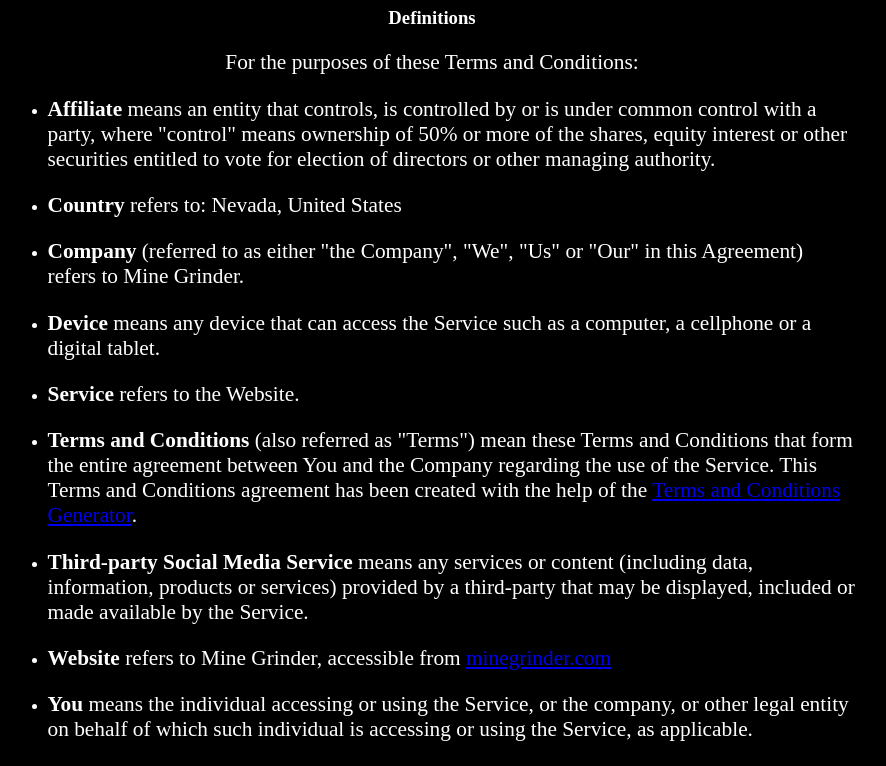
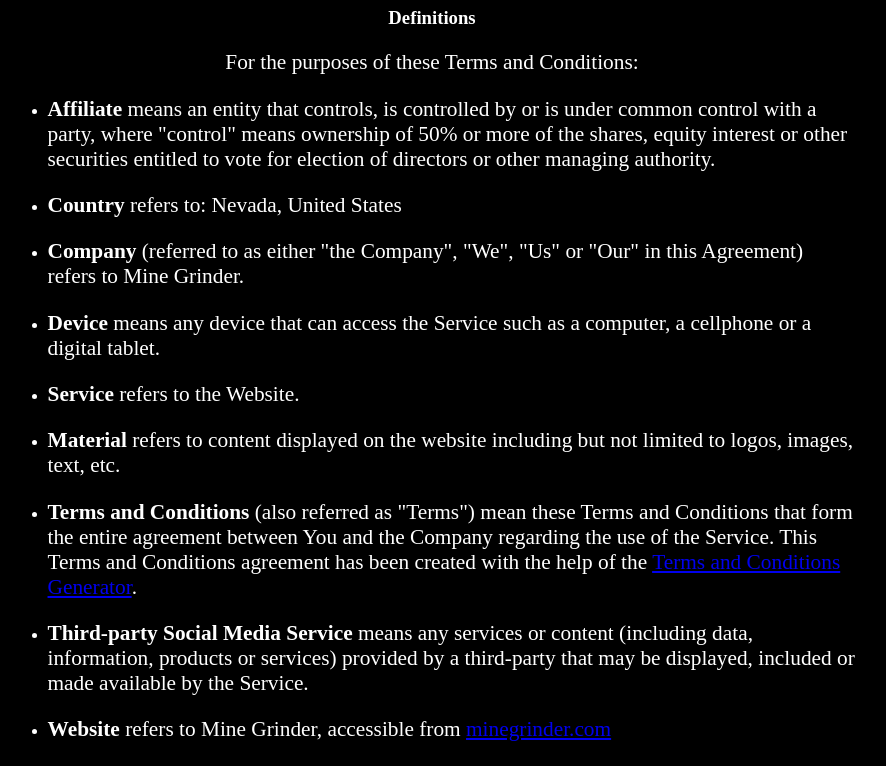
Before and after one commit to hewitson-j/mine-grinder-new, a React (Vite) app: page /termsofservice in a window 1280 px wide. Shown: the part 383-1149 px from the top of the page, without its empty margins (208-1094 px from the left). Built offline with nearby package versions, Linux system fonts and the light colour scheme; a web font is replaced by a local one.

Commit message:
Update TermsOfService.tsx

```diff
--- a/src/components/TermsOfService.tsx
+++ b/src/components/TermsOfService.tsx
@@ -11,6 +11,7 @@
             navigate('/')
         }}>Back to Home</button>
         <p>Please read these terms and conditions carefully before using Our Service.</p>
+
         <h2>Interpretation and Definitions</h2>
         <h3>Interpretation</h3>
         <p>The words of which the initial letter is capitalized have meanings defined under the following conditions. The following definitions shall have the same meaning regardless of whether they appear in singular or in plural.</p>
@@ -33,6 +34,9 @@
         <p><strong>Service</strong> refers to the Website.</p>
         </li>
         <li>
+        <p><strong>Material</strong> refers to content displayed on the website including but not limited to logos, images, text, etc.</p>
+        </li>
+        <li>
         <p><strong>Terms and Conditions</strong> (also referred as &quot;Terms&quot;) mean these Terms and Conditions that form the entire agreement between You and the Company regarding the use of the Service. This Terms and Conditions agreement has been created with the help of the <a href="https://www.termsfeed.com/terms-conditions-generator/" target="_blank">Terms and Conditions Generator</a>.</p>
         </li>
         <li>
@@ -45,6 +49,7 @@
         <p><strong>You</strong> means the individual accessing or using the Service, or the company, or other legal entity on behalf of which such individual is accessing or using the Service, as applicable.</p>
         </li>
         </ul>
+
         <h2>Acknowledgment</h2>
         <p>These are the Terms and Conditions governing the use of this Service and the agreement that operates between You and the Company. These Terms and Conditions set out the rights and obligations of all users regarding the use of the Service.</p>
         <p>Your access to and use of the Service is conditioned on Your acceptance of and compliance with these Terms and Conditions. These Terms and Conditions apply to all visitors, users and others who access or use the Service.</p>
@@ -55,6 +60,7 @@
         <p>Our Service may contain links to third-party web sites or services that are not owned or controlled by the Company.</p>
         <p>The Company has no control over, and assumes no responsibility for, the content, privacy policies, or practices of any third party web sites or services. You further acknowledge and agree that the Company shall not be responsible or liable, directly or indirectly, for any damage or loss caused or alleged to be caused by or in connection with the use of or reliance on any such content, goods or services available on or through any such web sites or services.</p>
         <p>We strongly advise You to read the terms and conditions and privacy policies of any third-party web sites or services that You visit.</p>
+
         <h2>Termination</h2>
         <p>We may terminate or suspend Your access immediately, without prior notice or liability, for any reason whatsoever, including without limitation if You breach these Terms and Conditions.</p>
         <p>Upon termination, Your right to use the Service will cease immediately.</p>
@@ -66,6 +72,7 @@
         <p>The Service is provided to You &quot;AS IS&quot; and &quot;AS AVAILABLE&quot; and with all faults and defects without warranty of any kind. To the maximum extent permitted under applicable law, the Company, on its own behalf and on behalf of its Affiliates and its and their respective licensors and service providers, expressly disclaims all warranties, whether express, implied, statutory or otherwise, with respect to the Service, including all implied warranties of merchantability, fitness for a particular purpose, title and non-infringement, and warranties that may arise out of course of dealing, course of performance, usage or trade practice. Without limitation to the foregoing, the Company provides no warranty or undertaking, and makes no representation of any kind that the Service will meet Your requirements, achieve any intended results, be compatible or work with any other software, applications, systems or services, operate without interruption, meet any performance or reliability standards or be error free or that any errors or defects can or will be corrected.</p>
         <p>Without limiting the foregoing, neither the Company nor any of the company's provider makes any representation or warranty of any kind, express or implied: (i) as to the operation or availability of the Service, or the information, content, and materials or products included thereon; (ii) that the Service will be uninterrupted or error-free; (iii) as to the accuracy, reliability, or currency of any information or content provided through the Service; or (iv) that the Service, its servers, the content, or e-mails sent from or on behalf of the Company are free of viruses, scripts, trojan horses, worms, malware, timebombs or other harmful components.</p>
         <p>Some jurisdictions do not allow the exclusion of certain types of warranties or limitations on applicable statutory rights of a consumer, so some or all of the above exclusions and limitations may not apply to You. But in such a case the exclusions and limitations set forth in this section shall be applied to the greatest extent enforceable under applicable law.</p>
+
         <h2>Governing Law</h2>
         <p>The laws of the Country, excluding its conflicts of law rules, shall govern this Terms and Your use of the Service. Your use of the Application may also be subject to other local, state, national, or international laws.</p>
         <h2>Disputes Resolution</h2>
@@ -74,17 +81,20 @@
         <p>If You are a European Union consumer, you will benefit from any mandatory provisions of the law of the country in which You are resident.</p>
         <h2>United States Legal Compliance</h2>
         <p>You represent and warrant that (i) You are not located in a country that is subject to the United States government embargo, or that has been designated by the United States government as a &quot;terrorist supporting&quot; country, and (ii) You are not listed on any United States government list of prohibited or restricted parties.</p>
+
         <h2>Severability and Waiver</h2>
         <h3>Severability</h3>
         <p>If any provision of these Terms is held to be unenforceable or invalid, such provision will be changed and interpreted to accomplish the objectives of such provision to the greatest extent possible under applicable law and the remaining provisions will continue in full force and effect.</p>
         <h3>Waiver</h3>
         <p>Except as provided herein, the failure to exercise a right or to require performance of an obligation under these Terms shall not affect a party's ability to exercise such right or require such performance at any time thereafter nor shall the waiver of a breach constitute a waiver of any subsequent breach.</p>
+
         <h2>Translation Interpretation</h2>
         <p>These Terms and Conditions may have been translated if We have made them available to You on our Service.
         You agree that the original English text shall prevail in the case of a dispute.</p>
         <h2>Changes to These Terms and Conditions</h2>
         <p>We reserve the right, at Our sole discretion, to modify or replace these Terms at any time. If a revision is material We will make reasonable efforts to provide at least 30 days' notice prior to any new terms taking effect. What constitutes a material change will be determined at Our sole discretion.</p>
         <p>By continuing to access or use Our Service after those revisions become effective, You agree to be bound by the revised terms. If You do not agree to the new terms, in whole or in part, please stop using the website and the Service.</p>
+
         <h2>Contact Us</h2>
         <p>If you have any questions about these Terms and Conditions, You can contact us:</p>
         <ul>
```
